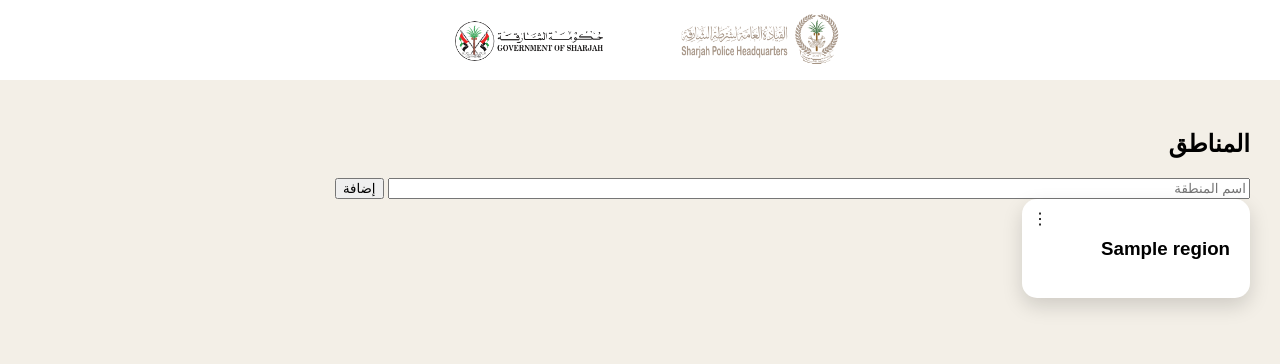
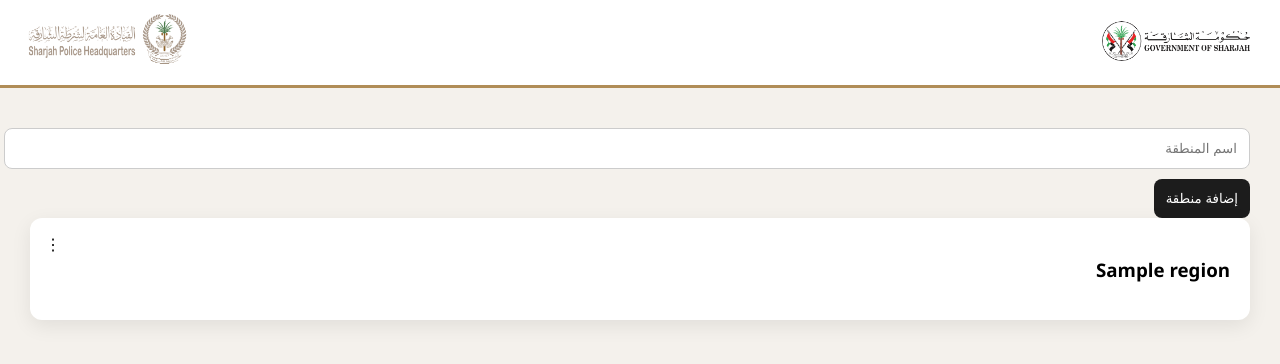
Before and after one commit to Mohammed-Alzahmi/vehicle-tracker-v2, a Flask app: template templates/home.html in a window 1280 px wide. Shown: the top 364 px of the page. Run offline with Flask 3, Linux system fonts and the light colour scheme; the template is opened without the code that fills it: most values are stand-ins (such as "Sample title", 1, 10 or a date in 2020).

Commit message:
final stable version

```diff
--- a/app.py
+++ b/app.py
@@ -1,83 +1,74 @@
 from flask import Flask, render_template, request, redirect, url_for
+import json
+import os
 from datetime import datetime
-import json, os
+import pytz
 
 app = Flask(__name__)
 DATA_FILE = "data.json"
+UAE = pytz.timezone("Asia/Dubai")
+
 
 def load_data():
     if not os.path.exists(DATA_FILE):
-        return {"regions": {}, "records": []}
+        return {"regions": {}}
     with open(DATA_FILE, "r", encoding="utf-8") as f:
         return json.load(f)
 
+
 def save_data(data):
     with open(DATA_FILE, "w", encoding="utf-8") as f:
-        json.dump(data, f, ensure_ascii=False, indent=2)
+        json.dump(data, f, indent=4, ensure_ascii=False)
+
 
 @app.route("/")
 def home():
     data = load_data()
     return render_template("home.html", regions=data["regions"])
 
+
 @app.route("/add_region", methods=["POST"])
 def add_region():
-    name = request.form["region_name"].strip()
+    data = load_data()
+    name = request.form["region"]
     region_id = name.replace(" ", "_")
-    data = load_data()
-    data["regions"][region_id] = name
+
+    data["regions"][region_id] = {
+        "name": name,
+        "records": []
+    }
     save_data(data)
     return redirect(url_for("home"))
 
-@app.route("/edit_region/<region_id>", methods=["POST"])
-def edit_region(region_id):
-    data = load_data()
-    new_name = request.form["new_name"].strip()
-    new_id = new_name.replace(" ", "_")
-
-    if region_id in data["regions"]:
-        data["regions"].pop(region_id)
-        data["regions"][new_id] = new_name
-        for r in data["records"]:
-            if r["region"] == region_id:
-                r["region"] = new_id
-
-    save_data(data)
-    return redirect(url_for("home"))
-
-@app.route("/delete_region/<region_id>")
-def delete_region(region_id):
-    data = load_data()
-    data["regions"].pop(region_id, None)
-    data["records"] = [r for r in data["records"] if r["region"] != region_id]
-    save_data(data)
-    return redirect(url_for("home"))
 
 @app.route("/region/<region_id>")
 def region_details(region_id):
     data = load_data()
-    records = [r for r in data["records"] if r["region"] == region_id]
     return render_template(
         "region_details.html",
-        region_id=region_id,
-        region_name=data["regions"].get(region_id, ""),
-        records=records
+        region=data["regions"][region_id],
+        region_id=region_id
     )
+
 
 @app.route("/register/<region_id>", methods=["GET", "POST"])
 def register(region_id):
+    data = load_data()
+
     if request.method == "POST":
-        data = load_data()
-        data["records"].append({
-            "region": region_id,
+        now = datetime.now(UAE).strftime("%H:%M")
+        record = {
+            "employee": request.form["employee"],
             "vehicle": request.form["vehicle"],
-            "employee": request.form["employee"],
-            "time": datetime.now().strftime("%H:%M")
-        })
+            "time": now
+        }
+        data["regions"][region_id]["records"].append(record)
         save_data(data)
         return render_template("index.html", success=True)
 
     return render_template("index.html", success=False)
 
-if __name__ == "__main__":
-    app.run(debug=True)
+
+@app.route("/qr/<region_id>")
+def qr_view(region_id):
+    return render_template("qr_view.html", region_id=region_id)
--- a/data.json
+++ b/data.json
@@ -1,4 +1,4 @@
 {
   "regions": {},
-  "records": []
+  "records": {}
 }
--- a/requirements.txt
+++ b/requirements.txt
@@ -1,3 +1,5 @@
 Flask
+qrcode
+pillow
+pytz
 gunicorn
-qrcode[pil]
--- a/static/script.js
+++ b/static/script.js
@@ -1,19 +1,18 @@
-function toggleMenu(id){
-  document.getElementById("menu-"+id).classList.toggle("show");
+function toggleMenu(id) {
+  const menu = document.getElementById(id);
+  menu.style.display = menu.style.display === "block" ? "none" : "block";
 }
 
-function showQR(link){
-  document.getElementById("qrModal").style.display="block";
-  document.getElementById("qrImage").src =
-    "https://api.qrserver.com/v1/create-qr-code/?size=250x250&data="+link;
-  window.qrLink = link;
+function showQR() {
+  document.getElementById("qrModal").style.display = "flex";
 }
 
-function closeQR(){
-  document.getElementById("qrModal").style.display="none";
+function closeQR() {
+  document.getElementById("qrModal").style.display = "none";
 }
 
-function copyLink(){
-  navigator.clipboard.writeText(window.qrLink);
-  alert("تم النسخ");
+function copyLink() {
+  const link = document.getElementById("qrLink");
+  navigator.clipboard.writeText(link.innerText);
+  alert("Link copied ✅");
 }
--- a/static/style.css
+++ b/static/style.css
@@ -1,96 +1,86 @@
 body {
-  margin:0;
-  font-family:Arial;
-  background:#f3efe7;
+  margin: 0;
+  font-family: "Segoe UI", sans-serif;
+  background: #f4f1ec;
+  direction: rtl;
 }
 
-.header {
-  background:white;
-  display:flex;
-  justify-content:center;
-  gap:40px;
-  padding:10px;
+header {
+  background: white;
+  padding: 10px;
+  display: flex;
+  justify-content: space-between;
+  border-bottom: 3px solid #b08d57;
 }
 
-.header img { height:60px }
+.logo img {
+  height: 60px;
+}
 
-.container { padding:30px }
-
-.add-form input { width:70% }
-
-.cards {
-  display:grid;
-  grid-template-columns:repeat(auto-fill,minmax(220px,1fr));
-  gap:20px;
+.container {
+  padding: 30px;
 }
 
 .card {
-  background:white;
-  padding:20px;
-  border-radius:15px;
-  box-shadow:0 8px 20px rgba(0,0,0,.15);
-  position:relative;
-}
-
-.dots {
-  position:absolute;
-  left:10px;
-  top:10px;
-  cursor:pointer;
+  background: white;
+  border-radius: 12px;
+  padding: 20px;
+  margin-bottom: 15px;
+  box-shadow: 0 6px 20px rgba(0,0,0,.08);
+  position: relative;
 }
 
 .menu {
-  display:none;
-  margin-top:10px;
+  position: absolute;
+  top: 15px;
+  left: 15px;
+  cursor: pointer;
 }
 
-.menu button { width:100%; margin-top:5px }
-
-.delete { color:red; display:block; margin-top:5px }
-
-table {
-  width:100%;
-  border-collapse:collapse;
+.menu-box {
+  display: none;
+  position: absolute;
+  top: 40px;
+  left: 0;
+  background: white;
+  border-radius: 8px;
+  box-shadow: 0 5px 15px rgba(0,0,0,.2);
 }
 
-th, td {
-  border:1px solid #8b6f3d;
-  padding:10px;
-  text-align:center;
+.menu-box a {
+  display: block;
+  padding: 10px;
+  text-decoration: none;
+  color: black;
 }
 
-.qr-btn {
-  background:#3b2f1c;
-  color:white;
-  padding:10px 20px;
-  margin-bottom:15px;
+button {
+  background: #1c1c1c;
+  color: white;
+  padding: 12px;
+  border-radius: 8px;
+  border: none;
+  cursor: pointer;
+}
+
+input {
+  width: 100%;
+  padding: 12px;
+  margin: 10px 0;
+  border-radius: 8px;
+  border: 1px solid #ccc;
 }
 
 .modal {
-  display:none;
-  position:fixed;
-  inset:0;
-  background:rgba(0,0,0,.6);
+  display: none;
+  position: fixed;
+  inset: 0;
+  background: rgba(0,0,0,.6);
+  justify-content: center;
+  align-items: center;
 }
-
 .modal-content {
-  background:white;
-  margin:10% auto;
-  padding:20px;
-  width:300px;
-  text-align:center;
+  background: white;
+  padding: 20px;
+  border-radius: 12px;
 }
-
-.register-box {
-  max-width:400px;
-  margin:30px auto;
-  background:white;
-  padding:30px;
-  border-radius:15px;
-}
-
-.success {
-  background:#d4edda;
-  padding:10px;
-  margin-bottom:10px;
-}
--- a/templates/home.html
+++ b/templates/home.html
@@ -1,42 +1,31 @@
 <!DOCTYPE html>
-<html lang="ar" dir="rtl">
+<html>
 <head>
-<meta charset="UTF-8">
-<title>Vehicle Tracker</title>
-<link rel="stylesheet" href="{{ url_for('static', filename='style.css') }}">
-<script src="{{ url_for('static', filename='script.js') }}"></script>
+<link rel="stylesheet" href="/static/style.css">
+<script src="/script.js"></script>
 </head>
 <body>
 
-<header class="header">
-  <img src="{{ url_for('static', filename='shj-gov.png') }}">
-  <img src="{{ url_for('static', filename='shj-police.png') }}">
+<header>
+  <div class="logo"><img src="/static/shj-police.png"></div>
+  <div class="logo"><img src="/static/shj-gov.png"></div>
 </header>
 
 <div class="container">
-<h2>المناطق</h2>
-
-<form method="POST" action="/add_region" class="add-form">
-  <input name="region_name" placeholder="اسم المنطقة" required>
-  <button>إضافة</button>
+<form method="post" action="/add_region">
+  <input name="region" placeholder="اسم المنطقة" required>
+  <button>إضافة منطقة</button>
 </form>
 
-<div class="cards">
-{% for id, name in regions.items() %}
-  <div class="card">
-    <span class="dots" onclick="toggleMenu('{{ id }}')">⋮</span>
-    <h3 onclick="location.href='/region/{{ id }}'">{{ name }}</h3>
-
-    <div class="menu" id="menu-{{ id }}">
-      <form method="POST" action="/edit_region/{{ id }}">
-        <input name="new_name" placeholder="اسم جديد" required>
-        <button>تعديل</button>
-      </form>
-      <a class="delete" href="/delete_region/{{ id }}">حذف</a>
-    </div>
+{% for id, r in regions.items() %}
+<div class="card">
+  <div class="menu" onclick="toggleMenu('{{id}}')">⋮</div>
+  <div id="{{id}}" class="menu-box">
+    <a href="/region/{{id}}">عرض السجلات</a>
   </div>
+  <h3>{{ r.name }}</h3>
+</div>
 {% endfor %}
-</div>
 </div>
 
 </body>
```
Also changed, not shown: templates/index.html (+11 -15 lines), templates/region_details.html (+17 -23 lines).
